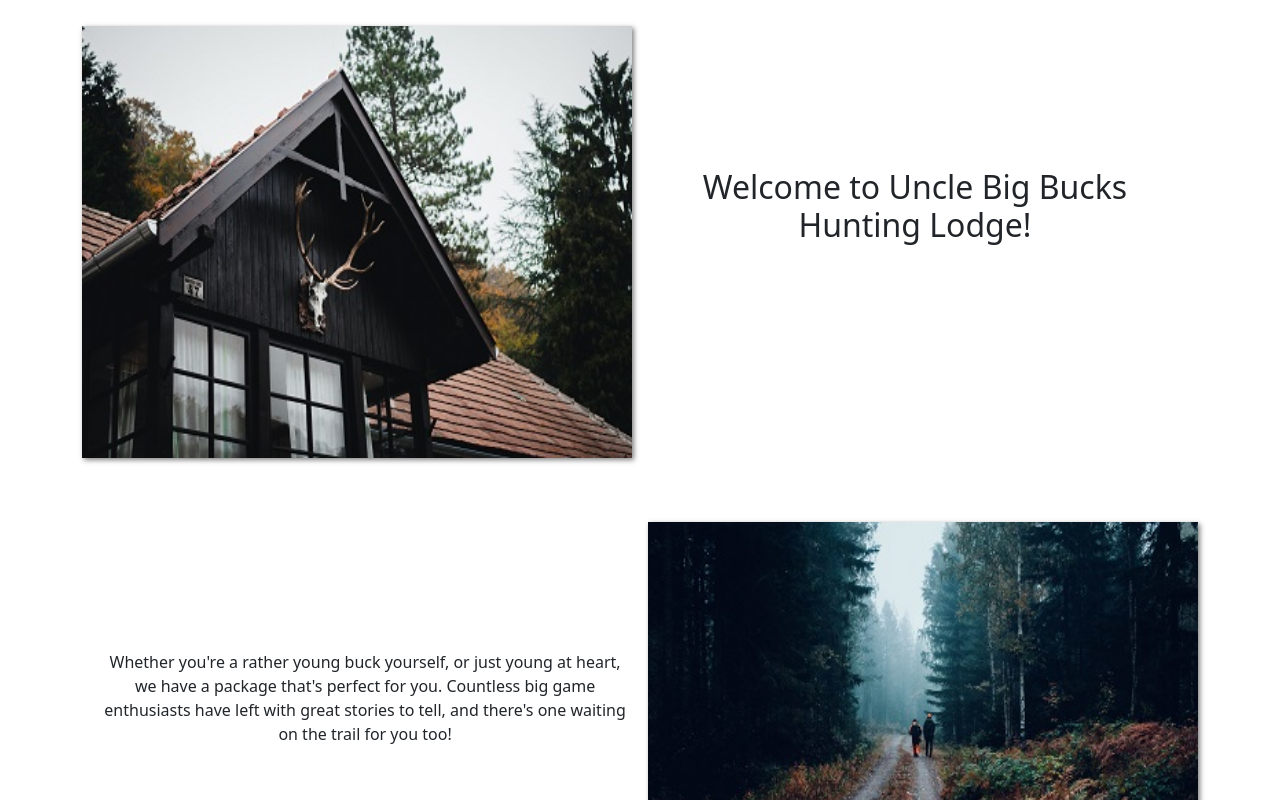
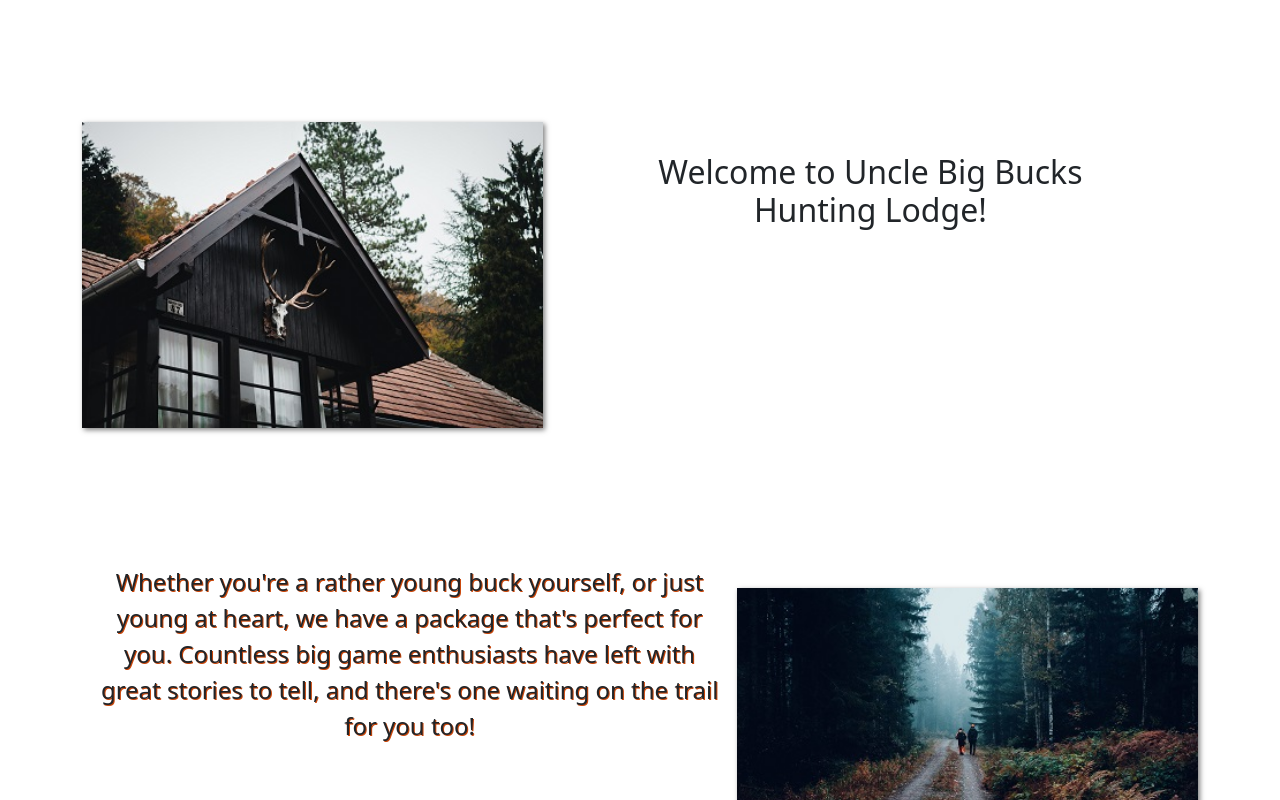
Before and after one commit to ragtop66goat/big-bucks, a React (Create React App) app: page / in a window 1280 px wide. Shown: the part 540-1340 px from the top of the page. Built offline with nearby package versions, Linux system fonts and the light colour scheme.

Commit message:
updated description styling in home and lodging pages. removed unnecessary stylings in app.css

```diff
--- a/src/App.css
+++ b/src/App.css
@@ -1,14 +1,3 @@
 .App {
   text-align: center;
 }
-
-.App-header {
-  background-color: #282c34;
-  min-height: 100vh;
-  display: flex;
-  flex-direction: column;
-  align-items: center;
-  justify-content: center;
-  font-size: calc(10px + 2vmin);
-  color: white;
-}
--- a/src/components/navBar/navbar.css
+++ b/src/components/navBar/navbar.css
@@ -14,7 +14,7 @@ a {
     position: sticky;
     top: 0;
     left: 0;
-    width: 100vw;
+    width: 100%;
 }
 
 .nav-bar {
--- a/src/index.css
+++ b/src/index.css
@@ -15,11 +15,16 @@ a {
   text-decoration: none;
 }
 
+.desc-1{
+  font-size: 1.5rem;
+  text-shadow: 1px 1px rgb(202, 70, 9);
+}
+
 .image {
   box-shadow: 2px 2px 5px rgba(0, 0, 0, 0.5);
-  margin-top: 4rem;
-  height: 54vh;
-  width: 36vw;
+  margin-top: 10rem;
+  max-height: 54vh;
+  max-width: 36vw;
 }
 
 .logo {
@@ -35,7 +40,6 @@ a {
 
 .content-card {
   display: flex;
-  justify-content: center;
   align-items: center;
 }
 
@@ -50,9 +54,10 @@ a {
 .secondary-hero {
   background: url("./images/leaves.jpg") center center/contain;
   color: rgb(255, 255, 255);
-  height: 150px;
+  height: 175px;
   width: 100%;
   text-align: center;
+  padding: 1rem;
 }
 
 .secondary-hero h1 {
--- a/src/pages/homePage/Home.js
+++ b/src/pages/homePage/Home.js
@@ -27,7 +27,7 @@ export function Home() {
 
         <div className="content-card">
           <div className="card-text-2">
-            <p>
+            <p className="desc-1">
               Whether you're a rather young buck yourself, or just young at
               heart, we have a package that's perfect for you. Countless big
               game enthusiasts have left with great stories to tell, and there's
--- a/src/pages/lodgingPage/Lodging.js
+++ b/src/pages/lodgingPage/Lodging.js
@@ -15,7 +15,7 @@ export function Lodging() {
         <div className="content-card">
           <img src={lodge} alt="lodge" className="image" />
           <div id="card-text">
-            <p data-testid="description-1" className="m-2">
+            <p data-testid="description-1" className="m-4 desc-1">
               Located in rural Montana, the lodge resembles more of mountain
               mansion after our recent renovations. Uncle Big Bucks has been a
               family owned and run operation for 2 generations, and our
@@ -26,7 +26,7 @@ export function Lodging() {
 
         <div className="content-card">
           <div id="card-text-2">
-            <p data-testid="description-2" className="m-2">
+            <p data-testid="description-2" className="m-4 desc-1">
               We also offer spacious cabins in remote locations for small groups
               that wish to get to the middle of the action and stay there.
             </p>
```
Also changed, not shown: src/pages/homePage/home.css (line endings or trailing spaces).
